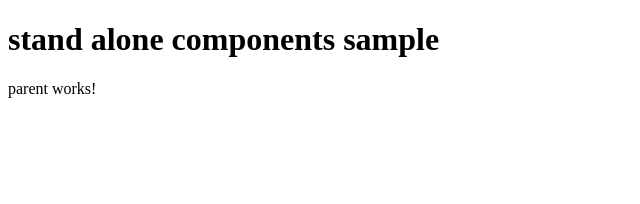
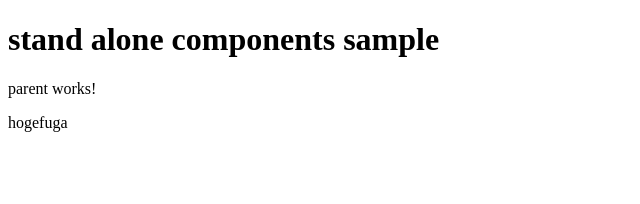
Before and after one commit to gurezo/stand-alone-components-sample, an Angular app: page /#/ in a window 1280 px wide. Shown: the top 204 px of the page, without its empty margins (0-640 px from the left). Built offline with nearby package versions, Linux system fonts and the light colour scheme.

Commit message:
親コンポーネント実装変更

```diff
--- a/src/app/parent/parent.component.html
+++ b/src/app/parent/parent.component.html
@@ -1 +1,3 @@
 <p>parent works!</p>
+
+<app-list></app-list>
```
Also changed, not shown: src/app/parent/parent.component.ts (+5 -5 lines).
